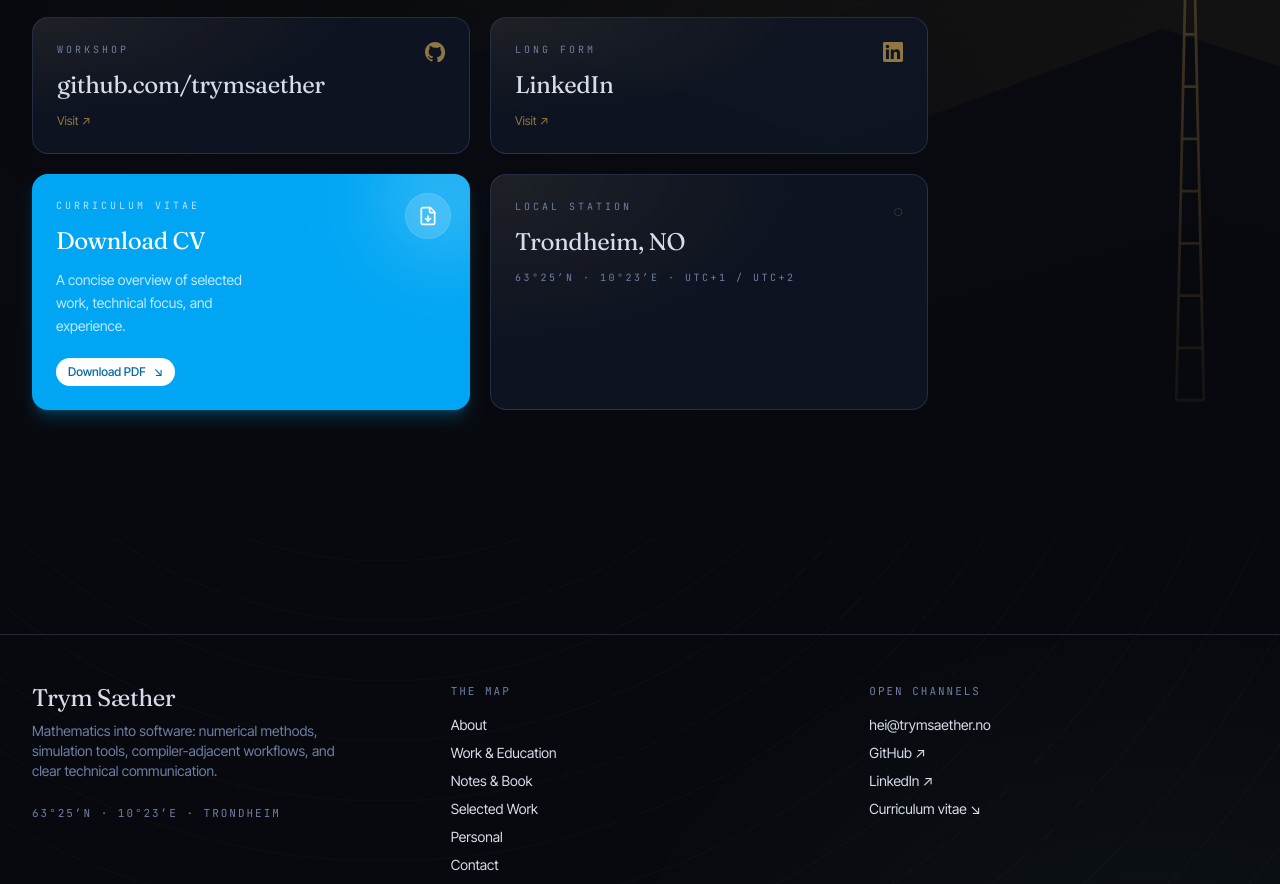
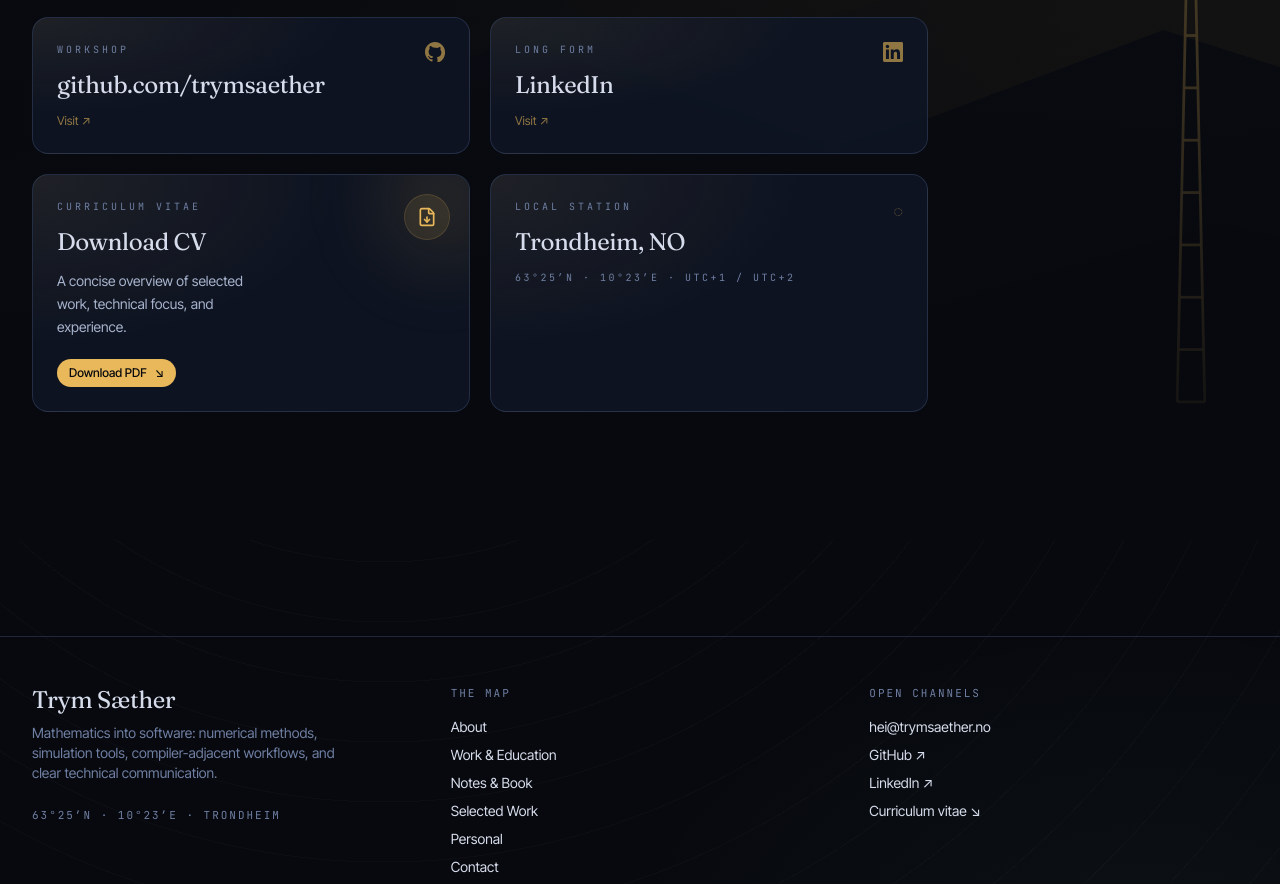
Before and after one commit to TrymSaether/portfolio, a Next.js app: page /contact in a window 1280 px wide. Shown: the part 700-1584 px from the top of the page. Built offline with nearby package versions, Linux system fonts and the light colour scheme.

Commit message:
Refactor contact page styles and update theme toggle icons with lucide-react

```diff
--- a/app/apple-icon.tsx
+++ b/app/apple-icon.tsx
@@ -19,7 +19,6 @@ export default function AppleIcon() {
           fontWeight: 600,
           fontFamily: "Georgia, serif",
           letterSpacing: "-0.04em",
-          borderRadius: 36,
         }}
       >
         T
--- a/app/contact/page.tsx
+++ b/app/contact/page.tsx
@@ -103,25 +103,25 @@ export default function ContactPage() {
 
               <a
                 href="/assets/documents/trym-saether-cv.pdf"
-                className="group relative overflow-hidden rounded-2xl p-6 bg-sky-500 text-white shadow-lg shadow-sky-500/25 transition-all duration-300 hover:-translate-y-1 hover:bg-sky-400 hover:shadow-sky-400/30"
+                className="glow-card group relative overflow-hidden rounded-2xl p-6 border border-[var(--accent)]/30 transition-all duration-300 hover:-translate-y-1 hover:border-[var(--accent)]/50"
               >
-                <div className="pointer-events-none absolute -right-10 -top-10 size-32 rounded-full bg-white/20 blur-2xl transition-transform duration-500 group-hover:scale-125" />
+                <div className="pointer-events-none absolute -right-10 -top-10 size-32 rounded-full bg-[var(--accent)]/12 blur-2xl transition-transform duration-500 group-hover:scale-125" />
 
-                <div className="pointer-events-none absolute right-5 top-5 flex size-11 items-center justify-center rounded-full bg-white/15 ring-1 ring-white/25 transition-all duration-300 group-hover:rotate-6 group-hover:bg-white/20">
-                  <FileDown className="size-5 text-white" />
+                <div className="pointer-events-none absolute right-5 top-5 flex size-11 items-center justify-center rounded-full bg-[var(--accent)]/10 ring-1 ring-[var(--accent)]/25 transition-all duration-300 group-hover:rotate-6 group-hover:bg-[var(--accent)]/15">
+                  <FileDown className="size-5 text-[var(--accent)]" />
                 </div>
 
-                <p className="font-mono text-[10px] tracking-[0.3em] uppercase text-white/70">
+                <p className="font-mono text-[10px] tracking-[0.3em] uppercase text-[var(--muted)]">
                   Curriculum vitae
                 </p>
 
                 <p className="mt-3 font-display text-2xl">Download CV</p>
 
-                <p className="mt-3 max-w-[13rem] text-sm leading-relaxed text-white/75">
+                <p className="mt-3 max-w-[13rem] text-sm leading-relaxed text-[var(--fg-soft)]">
                   A concise overview of selected work, technical focus, and experience.
                 </p>
 
-                <p className="mt-5 inline-flex items-center gap-2 rounded-full bg-white px-3 py-1.5 text-xs font-medium text-sky-700 transition-transform duration-300 group-hover:translate-x-1">
+                <p className="mt-5 inline-flex items-center gap-2 rounded-full bg-[var(--accent)] px-3 py-1.5 text-xs font-medium text-[var(--on-accent)] transition-transform duration-300 group-hover:translate-x-1">
                   Download PDF
                   <span aria-hidden>↘</span>
                 </p>
@@ -153,9 +153,12 @@ export default function ContactPage() {
 function GitHubIcon(props: SVGProps<SVGSVGElement>) {
   return (
     <svg
+      width="20"
+      height="20"
       viewBox="0 0 16 16"
       fill="currentColor"
       aria-hidden="true"
+      focusable="false"
       {...props}
     >
       <path d="M8 0C3.58 0 0 3.58 0 8c0 3.54 2.29 6.53 5.47 7.59.4.07.55-.17.55-.38 0-.19-.01-.82-.01-1.49-2.01.37-2.53-.49-2.69-.94-.09-.23-.48-.94-.82-1.13-.28-.15-.68-.52-.01-.53.63-.01 1.08.58 1.23.82.72 1.21 1.87.87 2.33.66.07-.52.28-.87.51-1.07-1.78-.2-3.64-.89-3.64-3.95 0-.87.31-1.59.82-2.15-.08-.2-.36-1.02.08-2.12 0 0 .67-.21 2.2.82A7.65 7.65 0 0 1 8 4.58c.68 0 1.36.09 2 .27 1.53-1.04 2.2-.82 2.2-.82.44 1.1.16 1.92.08 2.12.51.56.82 1.27.82 2.15 0 3.07-1.87 3.75-3.65 3.95.29.25.54.73.54 1.48 0 1.07-.01 1.93-.01 2.2 0 .21.15.46.55.38A8.013 8.013 0 0 0 16 8c0-4.42-3.58-8-8-8Z" />
@@ -166,9 +169,12 @@ function GitHubIcon(props: SVGProps<SVGSVGElement>) {
 function LinkedInIcon(props: SVGProps<SVGSVGElement>) {
   return (
     <svg
+      width="20"
+      height="20"
       viewBox="0 0 24 24"
       fill="currentColor"
       aria-hidden="true"
+      focusable="false"
       {...props}
     >
       <path d="M20.447 20.452h-3.554v-5.569c0-1.328-.027-3.037-1.852-3.037-1.853 0-2.136 1.445-2.136 2.939v5.667H9.351V9h3.414v1.561h.046c.477-.9 1.637-1.85 3.37-1.85 3.601 0 4.267 2.37 4.267 5.455v6.286zM5.337 7.433c-1.144 0-2.063-.926-2.063-2.065 0-1.138.92-2.063 2.063-2.063 1.14 0 2.064.925 2.064 2.063 0 1.139-.925 2.065-2.064 2.065zm1.782 13.019H3.555V9h3.564v11.452zM22.225 0H1.771C.792 0 0 .774 0 1.729v20.542C0 23.227.792 24 1.771 24h20.451C23.2 24 24 23.227 24 22.271V1.729C24 .774 23.2 0 22.222 0h.003z" />
--- a/app/notes/page.tsx
+++ b/app/notes/page.tsx
@@ -53,6 +53,7 @@ export default function NotesPage() {
                       <svg
                         viewBox="0 0 200 50"
                         className="w-full h-12 stroke-[#1c1a14] fill-none opacity-70"
+                        aria-hidden
                       >
                         <path d="M0 40 C 30 10, 60 10, 100 25 S 170 40, 200 10" />
                         {[6, 30, 70, 110, 145, 175, 192].map((x) => (
--- a/components/ui/ThemeToggle.tsx
+++ b/components/ui/ThemeToggle.tsx
@@ -1,5 +1,6 @@
 "use client";
 
+import { Moon, Sun } from "lucide-react";
 import { useEffect, useState } from "react";
 
 export function ThemeToggle() {
@@ -30,14 +31,9 @@ export function ThemeToggle() {
       className="inline-flex items-center justify-center w-8 h-8 rounded-full border border-(--line) text-(--muted) hover:text-(--fg) hover:border-(--fg) transition-colors"
     >
       {isDark ? (
-        <svg width="14" height="14" viewBox="0 0 24 24" fill="none" stroke="currentColor" strokeWidth="2" strokeLinecap="round" strokeLinejoin="round" aria-hidden>
-          <circle cx="12" cy="12" r="4"/>
-          <path d="M12 2v2M12 20v2M4.93 4.93l1.41 1.41M17.66 17.66l1.41 1.41M2 12h2M20 12h2M6.34 17.66l-1.41 1.41M19.07 4.93l-1.41 1.41"/>
-        </svg>
+        <Sun className="size-3.5" aria-hidden />
       ) : (
-        <svg width="14" height="14" viewBox="0 0 24 24" fill="none" stroke="currentColor" strokeWidth="2" strokeLinecap="round" strokeLinejoin="round" aria-hidden>
-          <path d="M12 3a6 6 0 0 0 9 9 9 9 0 1 1-9-9Z"/>
-        </svg>
+        <Moon className="size-3.5" aria-hidden />
       )}
     </button>
   );
```
